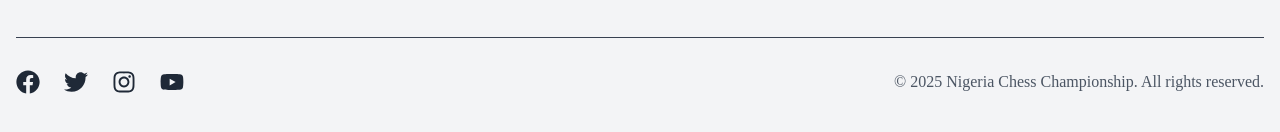
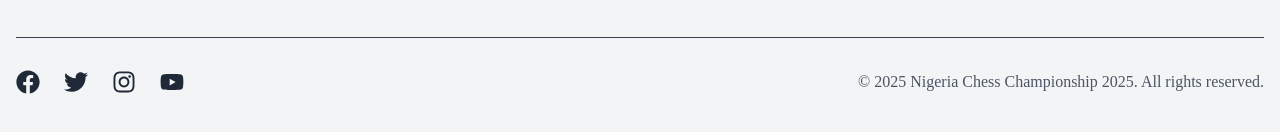
Before and after one commit to Sahar009/nigeriachessversion2, a React (Vite) app: page /tournament-details in a window 1280 px wide. Shown: the part 1377-1509 px from the top of the page. Built offline with nearby package versions, Linux system fonts and the light colour scheme; a web font is replaced by a local one.

Commit message:
Update Footer.jsx

```diff
--- a/src/components/Footer/Footer.jsx
+++ b/src/components/Footer/Footer.jsx
@@ -106,7 +106,7 @@ export const Footer = () => {
               </a>
             </div>
             <p className={`${isDarkMode ? 'text-gray-400' : 'text-gray-600'} text-center`}>
-              © {new Date().getFullYear()} Nigeria Chess Championship. All rights reserved.
+              © {new Date().getFullYear()} Nigeria Chess Championship 2025. All rights reserved.
             </p>
           </div>
         </div>
```
